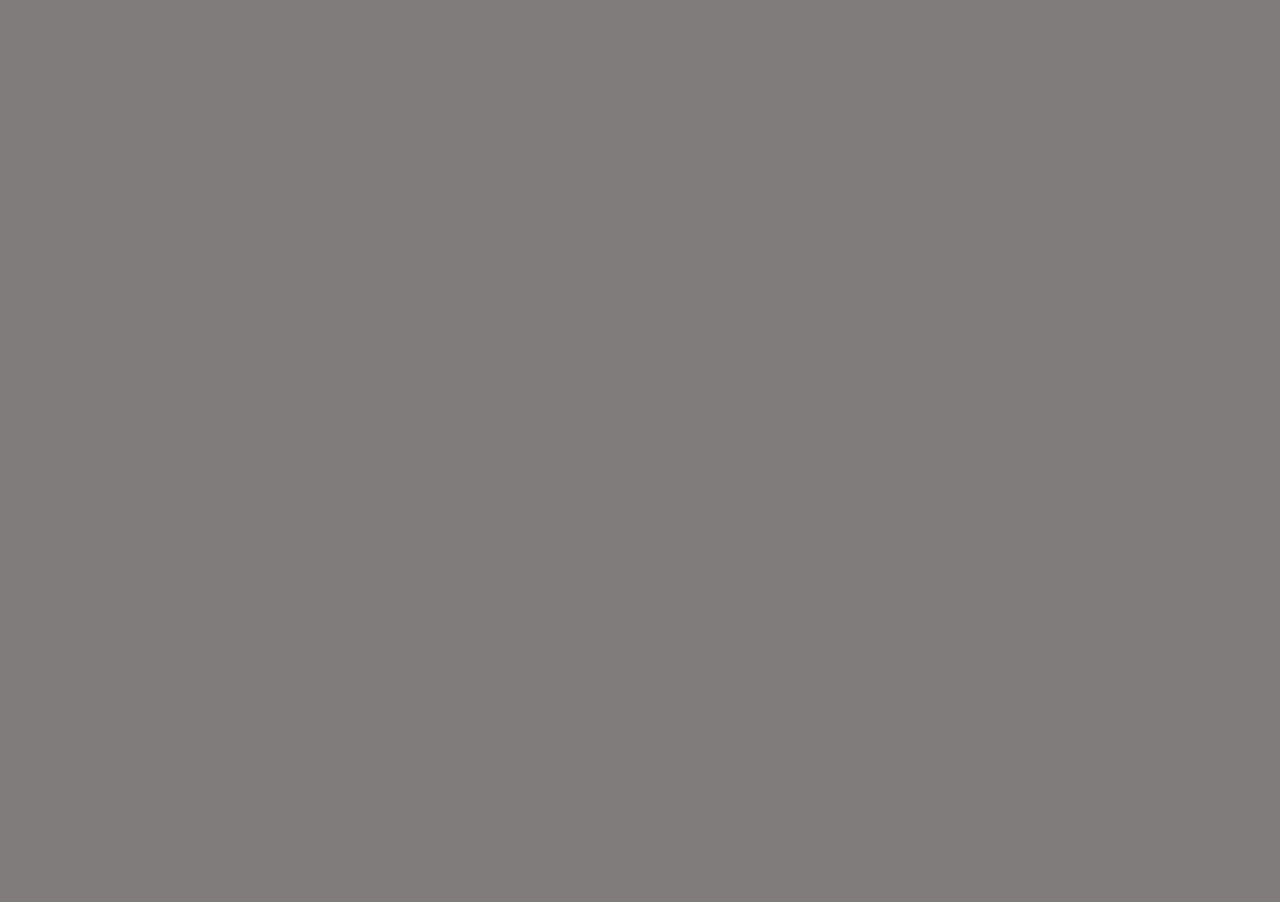
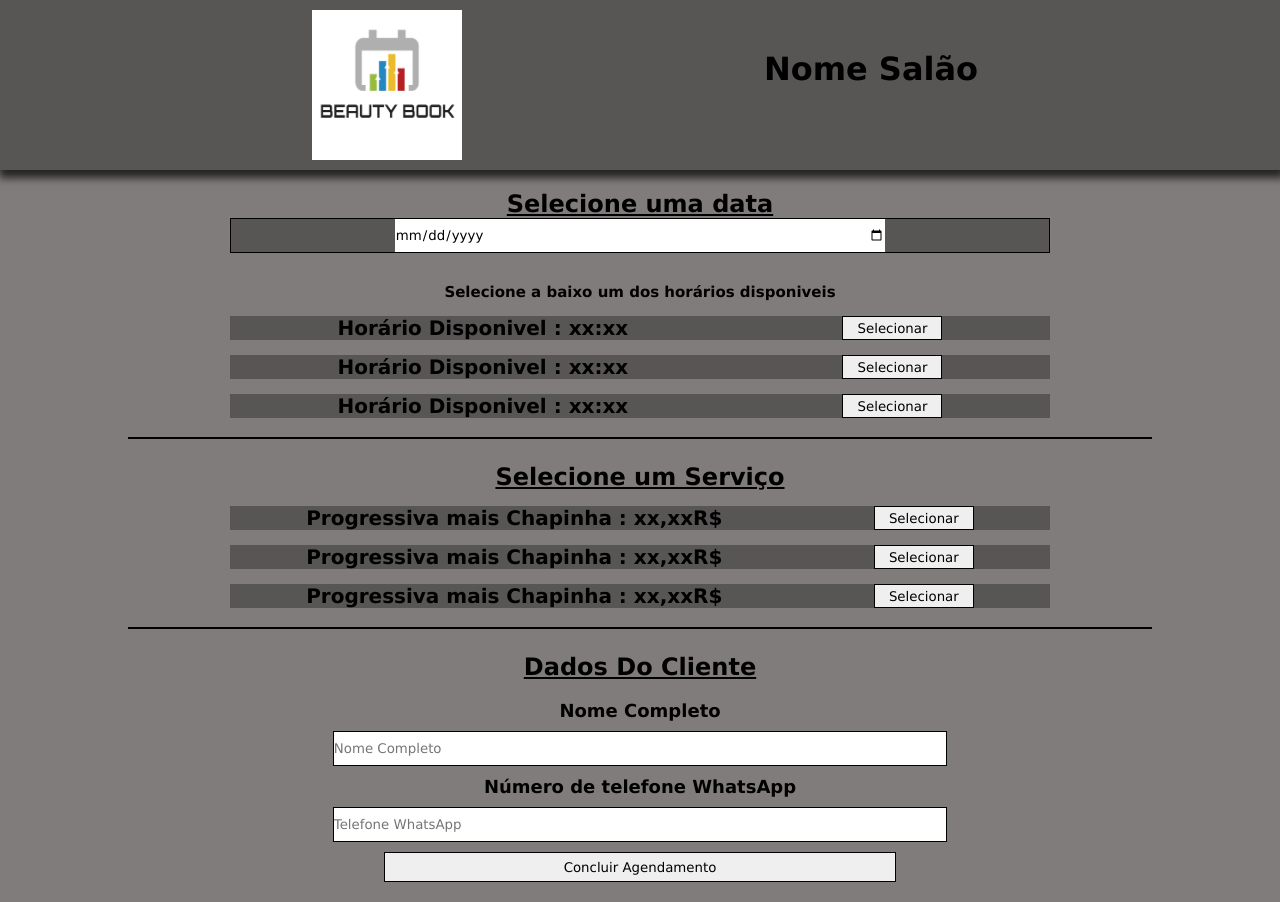
Before and after one commit to joaoMicheletti/BeautyBook, a React (Create React App) app in the folder frontend/: page /agendamento in a window 1280 px wide. Before the commit this address had no page. Before the commit the page ends 800 px from the top, so only its background shows below. Built offline with nearby package versions, Linux system fonts and the light colour scheme.

Commit message:
agendamento
Criada a rota  e seus arquivos .js .css .
pagina responsável pelo agendamento nos salões que possuem o plano individual ;

```diff
--- /dev/null
+++ b/frontend/src/pages/agendamento/agendamento.js
@@ -0,0 +1,96 @@
+import React from  'react';
+import './style_agendamento.css';
+import Logo from  '../assets/Logo.png';
+export default function Agendamento(){
+    return(
+        <div id='ConteinerAgendamento'>
+            <header id='HeaderAgendamento'>
+                <img src={Logo} alt='Logo Salão' />
+                <h1 id='H1NomeSalao'>Nome Salão</h1>
+            </header>
+
+            <div id='DivAgendamento'>
+                <h2>Selecione uma data</h2>
+                <div id='DivCalendario'>
+                    <input id='Calendario' type='date'></input>
+                </div>
+                <div id='Horarios'>
+                    <p id='PHorariosDisponiveis'>
+                        Selecione a baixo um dos horários disponiveis
+                    </p>
+
+                    <ul>
+                        <li>
+                            <p>Horário Disponivel : xx:xx</p>
+                            <input type='button'value='Selecionar'></input>
+                        </li>
+                    </ul>
+                    <ul>
+                        <li>
+                            <p>Horário Disponivel : xx:xx</p>
+                            <input type='button'value='Selecionar'></input>
+                        </li>
+                    </ul>
+                    <ul>
+                        <li>
+                            <p>Horário Disponivel : xx:xx</p>
+                            <input type='button'value='Selecionar'></input>
+                        </li>
+                    </ul>
+                </div>
+                <br/>
+                <hr/>
+                <br/>
+                <div id='Serviços'>
+                    <h2>Selecione um Serviço</h2>
+                    <ul>
+                        <li>
+                            <p className='TipoServiço'>
+                                Progressiva mais Chapinha : xx,xxR$
+                            </p>
+                            <input type='button' value='Selecionar'/>
+                        </li>
+                    </ul>
+                    <ul>
+                        <li>
+                            <p className='TipoServiço'>
+                                Progressiva mais Chapinha : xx,xxR$
+                            </p>
+                            <input type='button' value='Selecionar'/>
+                        </li>
+                    </ul>
+                    <ul>
+                        <li>
+                            <p className='TipoServiço'>
+                                Progressiva mais Chapinha : xx,xxR$
+                            </p>
+                            <input type='button' value='Selecionar'/>
+                        </li>
+                    </ul>
+                </div>
+                <br/>
+                <hr/>
+                <br/>
+                <div id='DivFormCliente'>
+                    <h2>Dados Do Cliente</h2>
+                    <br/>
+                    <form>
+                        <p className='PFormCliente'>Nome Completo</p>
+                        <input
+                        type='text'
+                        className='InputFormCliente'
+                        placeholder='Nome Completo'/>
+                        <p className='PFormCliente'>Número de telefone WhatsApp</p>
+                        <input
+                        type='number'
+                        className='InputFormCliente'
+                        placeholder='Telefone WhatsApp'/>
+                        <br/>
+                        <button id='BtnFormCliente' type='submit'>Concluir Agendamento</button>
+                    </form>
+                </div>
+            </div>
+
+        </div>
+    );
+};
--- /dev/null
+++ b/frontend/src/pages/agendamento/style_agendamento.css
@@ -0,0 +1,127 @@
+*{
+    margin: 0;
+    padding: 0;
+    box-sizing: border-box;
+    font-family: 'Lucida Sans', 'Lucida Sans Regular', 'Lucida Grande', 'Lucida Sans Unicode', Geneva, Verdana, sans-serif;
+}
+#HeaderAgendamento {
+    background-color: rgb(88, 85, 85);
+    width: 100%;
+    height: 170px;
+    display: flex;
+    justify-content: space-evenly;
+    box-shadow: 2px 5px 8px 3px rgba(0, 0, 0, 0.719);
+}
+#HeaderAgendamento img {
+    width: 150px;
+    height: 150px;
+    margin-top: 10px;
+    margin-left: 10px;
+}
+h1 {
+    font-weight: 600;
+    margin-top: 50px;
+}
+#DivAgendamento {
+    text-align: center;
+    margin-top: 20px;
+    width: 80%;
+    margin-left: 10%;
+}
+#DivAgendamento h2 {
+    text-decoration: underline;
+}
+#DivCalendario {
+    background-color: rgb(88, 85, 85);
+    width: 80%;
+    margin-left: 10%;
+    height: 35px;
+    border: solid black 1px;
+}
+#Calendario {
+    width: 60%;
+    height: 33px;
+}
+#Horarios {
+    margin-top: 30px;
+    width: 80%;
+    height: auto;
+    margin-left: 10%;
+    text-align: center;
+}
+#PHorariosDisponiveis {
+    font-size: 15px;
+    font-weight: 600;
+}
+#Horarios ul {
+    width: 100%;
+    margin-top: 15px;
+    background-color: rgb(88, 85, 85);
+}
+#Horarios ul li {
+    display: flex;
+    justify-content: space-around;
+    list-style: none;
+}
+#Horarios ul li p {
+    font-size: 20px;
+    font-weight: 600;
+}
+#Horarios input {
+    border: solid black 1px;
+    width: 100px;
+    cursor: pointer;
+}
+#Horarios input:hover {
+    opacity: 80%;
+}
+#Serviços {
+    width: 80%;
+    margin-left: 10%;
+}
+#Serviços ul {
+    margin-top: 15px;
+    background-color: rgb(88, 85, 85);
+    width: 100%;
+}
+#Serviços ul li {
+    width: 100%;
+    display: flex;
+    justify-content: space-around;
+}
+#Serviços ul li .TipoServiço {
+    font-size: 20px;
+    font-weight: 600;
+}
+#Serviços ul li input {
+    width: 100px;
+    cursor: pointer;
+    border: solid black 1px;
+}
+#Serviços ul li  input:hover{
+    opacity: 80%;
+}
+#DivFormCliente {
+    text-align: center;
+}
+#DivFormCliente form .PFormCliente {
+    font-size: 18px;
+    font-weight: 600;
+    margin-bottom: 10px;
+}
+#DivFormCliente form .InputFormCliente {
+    border: solid black 1px;
+    width: 60%;
+    height: 35px;
+    margin-bottom: 10px;
+}
+#BtnFormCliente {
+    border:  solid black 1px;
+    width: 50%;
+    height: 30px;
+    margin-bottom: 20px;
+    cursor: pointer;
+}
+#BtnFormCliente:hover {
+    opacity: 80%;
+}
--- a/frontend/src/routes.js
+++ b/frontend/src/routes.js
@@ -9,12 +9,14 @@ import Funcionarios from './pages/funcionarios/funcionarios';
 import HorarioFuncionamento from './pages/horariofuncionamento/horariofuncionamento';
 import ConvidarCliente from './pages/convidarcliente/convidarcliente';
 import Ajustes from './pages/ajustes/ajustes';
+import Agendamento from './pages/agendamento/agendamento';
 //import Planos from './pages/planos/planos';  importando a pagina responsavel pelos planos de assinatura
 export default function Rotas(){
     return(
         <Router>
             <Routes>
                 <Route path='/' element={<Home/>} />
+                <Route path='/agendamento' element={<Agendamento/>} />
                 <Route path='/registrosalao' element={<RegistroSalao/>}/>
                 <Route path='/loginsalao' element={<LoginSalao/>}/>
                 <Route path='/painel' element={<Paninel/>}/>
```
